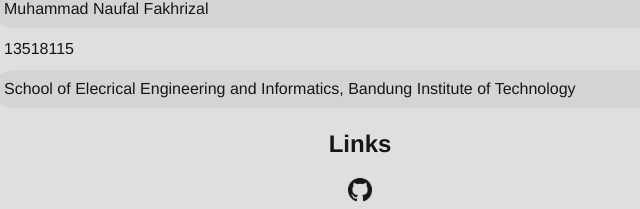
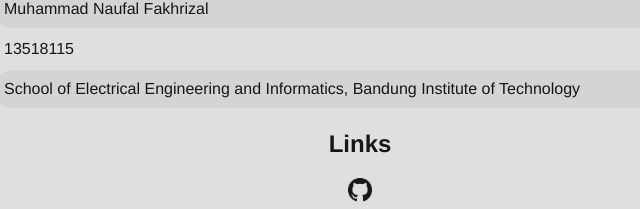
Before and after one commit to ManEnfu/IF3110-01, a plain HTML site: page index.html in a window 1280 px wide. Both pictures are taken after a click on the button "More". Shown: the part 373-582 px from the top of the page, 280-920 px from the left. Drawn offline with Linux system fonts and the light colour scheme.

Commit message:
Fix typo

```diff
--- a/index.html
+++ b/index.html
@@ -23,7 +23,7 @@
                 <table class="info-table">
                     <tr><td>Muhammad Naufal Fakhrizal</td></tr>
                     <tr><td>13518115</td></tr>
-                    <tr><td>School of Elecrical Engineering and Informatics, Bandung Institute of Technology</td></tr>
+                    <tr><td>School of Electrical Engineering and Informatics, Bandung Institute of Technology</td></tr>
                 </table>
                 <h2>Links</h2>
                 <a href="https://github.com/ManEnfu" >
```
